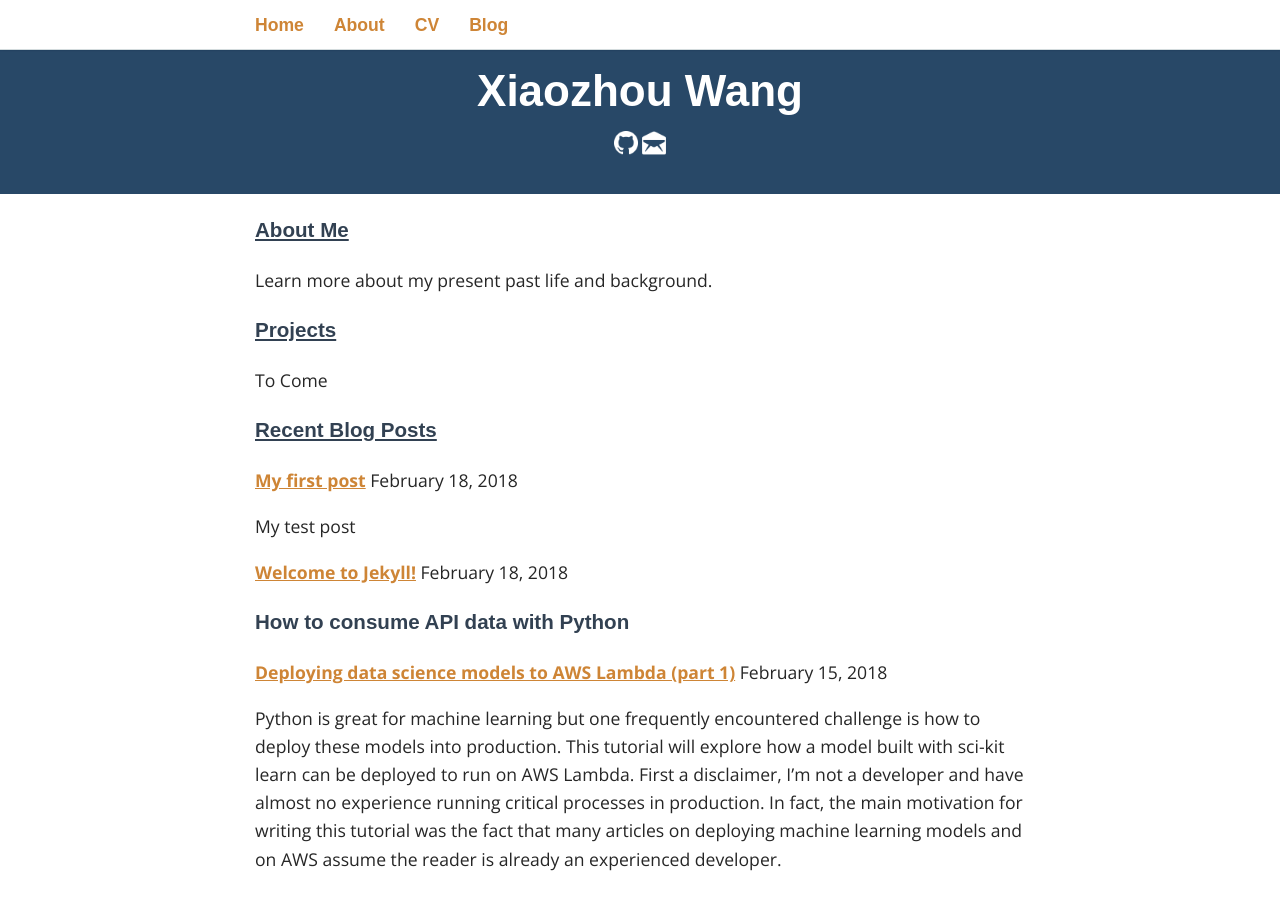
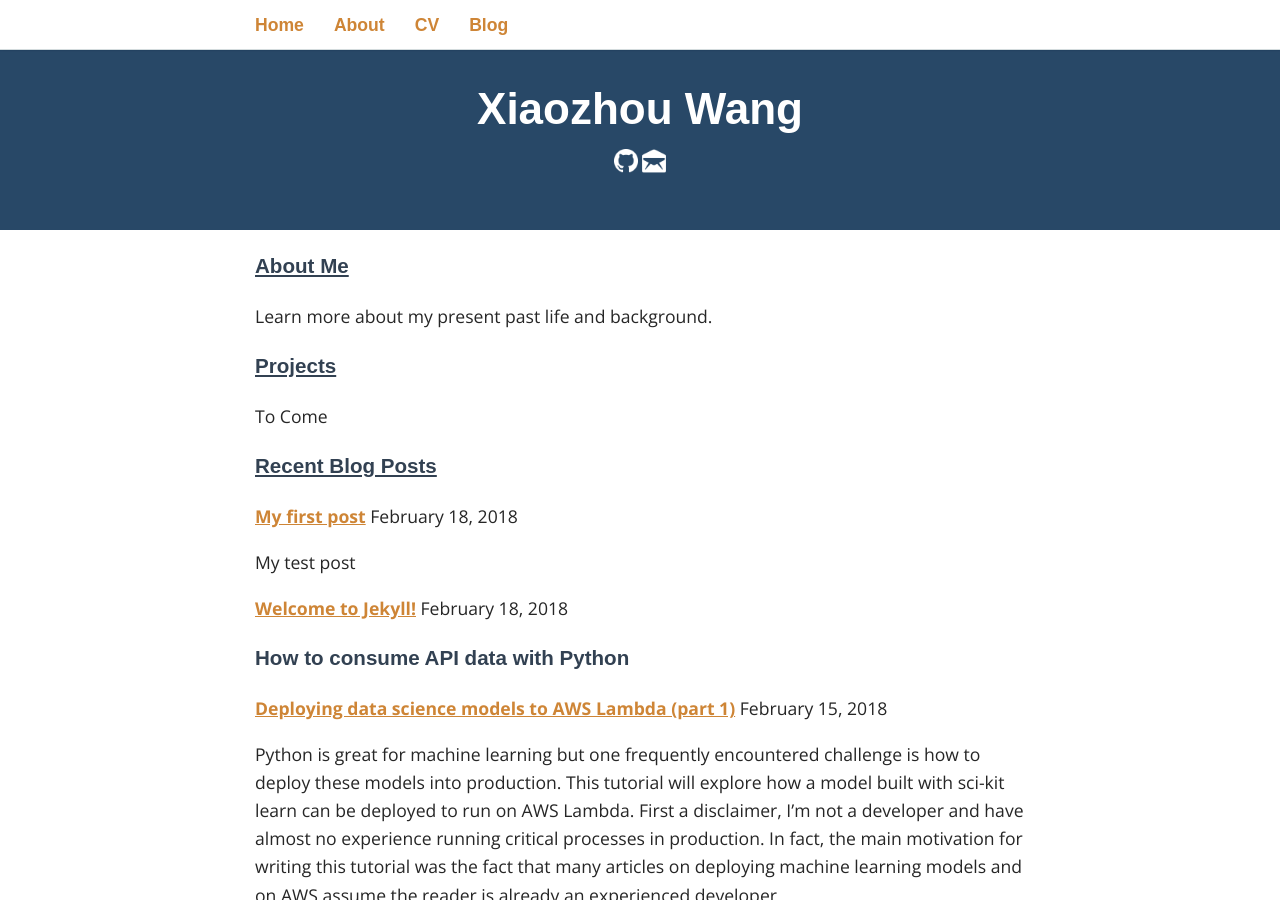
Before and after one commit to XiaozhouWang85/XiaozhouWang85.github.io, a Jekyll site: the page built from index.md, in a window 1280 px wide and 900 px high. Built offline with Jekyll 4.4.1, drawn with Linux system fonts in a browser that asks for light colours; some web fonts are replaced.

Commit message:
Signed-off-by: Xiaozhou Wang <xiaozhou.wang85@gmail.com>

```diff
--- a/_sass/_layout.scss
+++ b/_sass/_layout.scss
@@ -41,7 +41,7 @@ header {
 	padding: 0px 50px;
 	text-align: center;
 	margin: 50px 0 0;
-	height: 16vh;
+	height: 20vh;
 	display: flex;
 	align-items: center;
 	justify-content: center;
```
